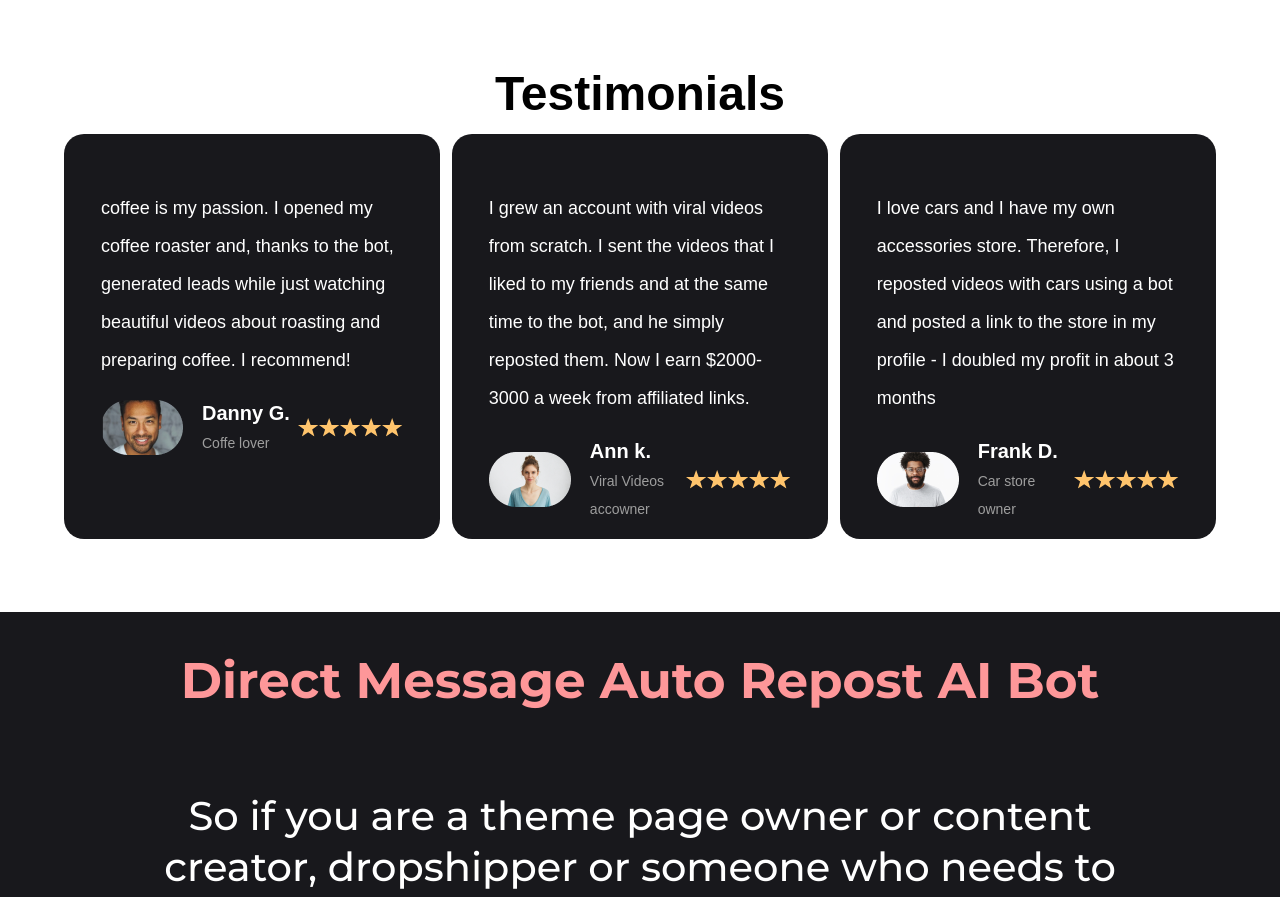
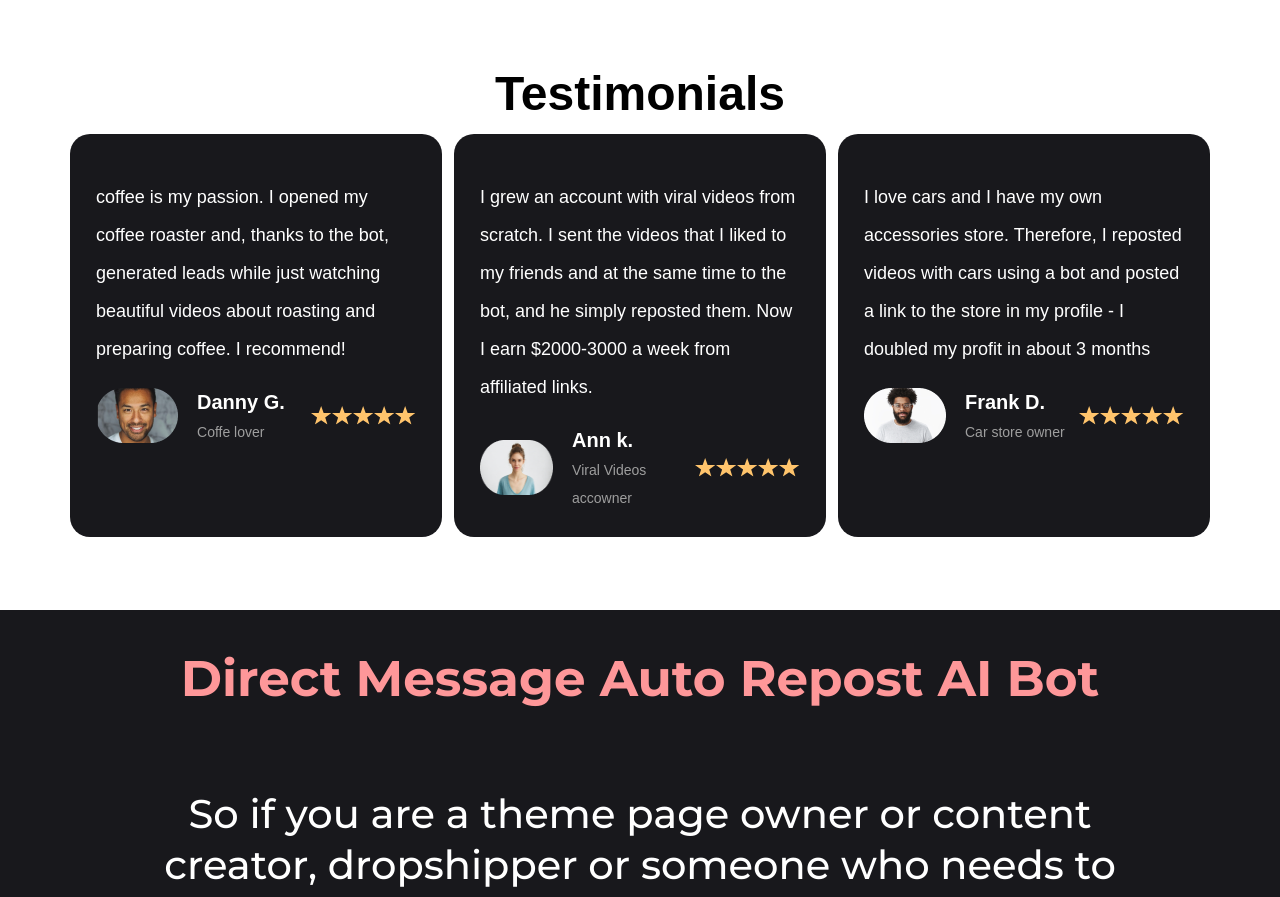
Before and after one commit to Raamdeluxe/repostmaster, a React (Create React App) app in the folder client/: page / in a window 1280 px wide. Shown: the part 2340-3237 px from the top of the page. Built offline with nearby package versions, Linux system fonts and the light colour scheme.

Commit message:
Optimise width and resolve errors

```diff
--- a/client/src/components/card/PricingCard.js
+++ b/client/src/components/card/PricingCard.js
@@ -14,7 +14,10 @@ export default function PricingCard({ ...pricingData }) {
       <hr className={styles.horizontal__line}></hr>
       <ul className={styles.pricing__card__features}>
         {pricingData.features.map((feature, index) => (
-          <div className={styles.pricing__card__features__content}>
+          <div
+            key={`${feature}-${index}`}
+            className={styles.pricing__card__features__content}
+          >
             <li key={index} className={styles.pricing__card__features__icon}>
               <svg
                 xmlns="http://www.w3.org/2000/svg"
--- a/client/src/components/card/PricingList.js
+++ b/client/src/components/card/PricingList.js
@@ -121,9 +121,9 @@ export default function PricingList() {
               width="136.84"
               height="134.181"
               filterUnits="userSpaceOnUse"
-              color-interpolation-filters="sRGB"
+              colorInterpolationFilters="sRGB"
             >
-              <feFlood flood-opacity="0" result="BackgroundImageFix" />
+              <feFlood floodOpacity="0" result="BackgroundImageFix" />
               <feColorMatrix
                 in="SourceAlpha"
                 type="matrix"
@@ -213,9 +213,9 @@ export default function PricingList() {
               width="129.871"
               height="131.039"
               filterUnits="userSpaceOnUse"
-              color-interpolation-filters="sRGB"
+              colorInterpolationFilters="sRGB"
             >
-              <feFlood flood-opacity="0" result="BackgroundImageFix" />
+              <feFlood floodOpacity="0" result="BackgroundImageFix" />
               <feColorMatrix
                 in="SourceAlpha"
                 type="matrix"
@@ -257,8 +257,8 @@ export default function PricingList() {
   ];
   return (
     <>
-      {pricingData.map((pricingData, index) => (
-        <PricingCard key={index} {...pricingData} />
+      {pricingData.map((plan) => (
+        <PricingCard key={plan.title} {...plan} />
       ))}
     </>
   );
--- a/client/src/components/card/TestimonialsCard.module.css
+++ b/client/src/components/card/TestimonialsCard.module.css
@@ -3,8 +3,8 @@
   flex-direction: column;
   border-radius: 20px;
   background: #18181c;
-  padding: 37px 37px 16px 37px;
-  width: 100%;
+  padding: 2%;
+  width: 25%;
 }
 
 .testimonials__card__text p {
@@ -13,7 +13,7 @@
   font-size: 18px;
   font-style: normal;
   font-weight: 500;
-  line-height: 38px; /* 211.111% */
+  line-height: 38px;
 }
 
 .testimonials__card__profile {
@@ -25,7 +25,6 @@
 .testimonials__card__profile__image {
   width: 82px;
   height: 55px;
-  flex-shrink: 0;
 }
 
 .testimonials__card__profile__image img {
@@ -47,7 +46,7 @@
   font-size: 20px;
   font-style: normal;
   font-weight: 600;
-  line-height: 32px; /* 160% */
+  line-height: 32px;
 }
 
 .testimonials__card__profile__position {
@@ -58,7 +57,7 @@
   font-size: 14px;
   font-style: normal;
   font-weight: 400;
-  line-height: 28px; /* 200% */
+  line-height: 28px;
 }
 
 .testimonials__card_profile__review {
--- a/client/src/components/card/TestimonialsList.js
+++ b/client/src/components/card/TestimonialsList.js
@@ -12,6 +12,7 @@ export default function TestimonialsList() {
       position: "Coffe lover",
       SvgComponent: () => [
         <svg
+          key="1"
           xmlns="http://www.w3.org/2000/svg"
           width="21"
           height="19"
@@ -31,6 +32,7 @@ export default function TestimonialsList() {
           </defs>
         </svg>,
         <svg
+          key="2"
           xmlns="http://www.w3.org/2000/svg"
           width="21"
           height="19"
@@ -50,6 +52,7 @@ export default function TestimonialsList() {
           </defs>
         </svg>,
         <svg
+          key="3"
           xmlns="http://www.w3.org/2000/svg"
           width="21"
           height="19"
@@ -69,6 +72,7 @@ export default function TestimonialsList() {
           </defs>
         </svg>,
         <svg
+          key="4"
           xmlns="http://www.w3.org/2000/svg"
           width="21"
           height="19"
@@ -88,6 +92,7 @@ export default function TestimonialsList() {
           </defs>
         </svg>,
         <svg
+          key="5"
           xmlns="http://www.w3.org/2000/svg"
           width="21"
           height="19"
@@ -115,6 +120,7 @@ export default function TestimonialsList() {
       position: "Viral Videos accowner",
       SvgComponent: () => [
         <svg
+          key="1"
           xmlns="http://www.w3.org/2000/svg"
           width="21"
           height="19"
@@ -134,6 +140,7 @@ export default function TestimonialsList() {
           </defs>
         </svg>,
         <svg
+          key="2"
           xmlns="http://www.w3.org/2000/svg"
           width="21"
           height="19"
@@ -153,6 +160,7 @@ export default function TestimonialsList() {
           </defs>
         </svg>,
         <svg
+          key="3"
           xmlns="http://www.w3.org/2000/svg"
           width="21"
           height="19"
@@ -172,6 +180,7 @@ export default function TestimonialsList() {
           </defs>
         </svg>,
         <svg
+          key="4"
           xmlns="http://www.w3.org/2000/svg"
           width="21"
           height="19"
@@ -191,6 +200,7 @@ export default function TestimonialsList() {
           </defs>
         </svg>,
         <svg
+          key="5"
           xmlns="http://www.w3.org/2000/svg"
           width="21"
           height="19"
@@ -218,6 +228,7 @@ export default function TestimonialsList() {
       position: "Car store owner",
       SvgComponent: () => [
         <svg
+          key="1"
           xmlns="http://www.w3.org/2000/svg"
           width="21"
           height="19"
@@ -237,6 +248,7 @@ export default function TestimonialsList() {
           </defs>
         </svg>,
         <svg
+          key="2"
           xmlns="http://www.w3.org/2000/svg"
           width="21"
           height="19"
@@ -256,6 +268,7 @@ export default function TestimonialsList() {
           </defs>
         </svg>,
         <svg
+          key="3"
           xmlns="http://www.w3.org/2000/svg"
           width="21"
           height="19"
@@ -275,6 +288,7 @@ export default function TestimonialsList() {
           </defs>
         </svg>,
         <svg
+          key="4"
           xmlns="http://www.w3.org/2000/svg"
           width="21"
           height="19"
@@ -294,6 +308,7 @@ export default function TestimonialsList() {
           </defs>
         </svg>,
         <svg
+          key="5"
           xmlns="http://www.w3.org/2000/svg"
           width="21"
           height="19"
@@ -317,8 +332,8 @@ export default function TestimonialsList() {
   ];
   return (
     <>
-      {testimonials.map((testimonial, index) => (
-        <TestimonialsCard key={index} {...testimonial} />
+      {testimonials.map((testimonial) => (
+        <TestimonialsCard key={testimonial.name} {...testimonial} />
       ))}
     </>
   );
--- a/client/src/components/sections/Testimonials.module.css
+++ b/client/src/components/sections/Testimonials.module.css
@@ -28,6 +28,6 @@
   display: flex;
   flex-direction: row;
   justify-content: center;
-  margin: 0 5% 0 5%;
   gap: 1%;
+  width: 100%;
 }
```
